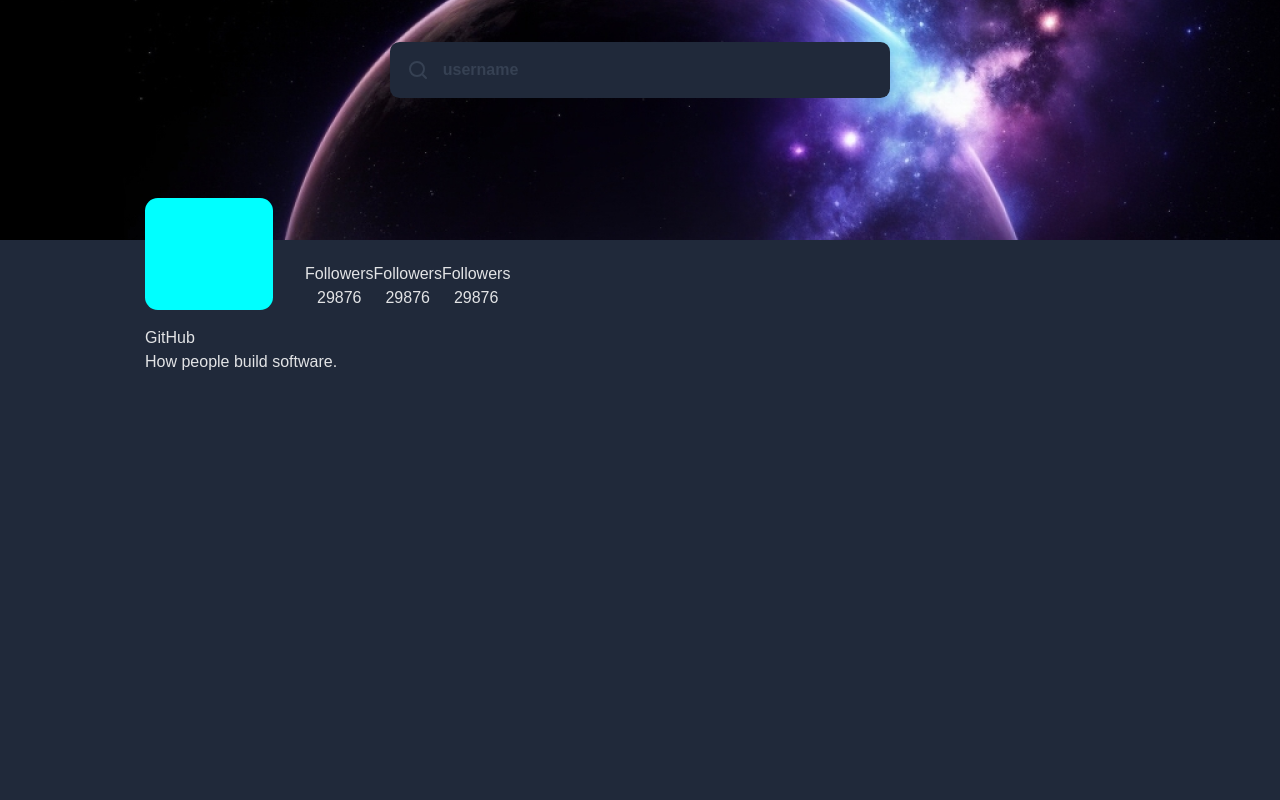
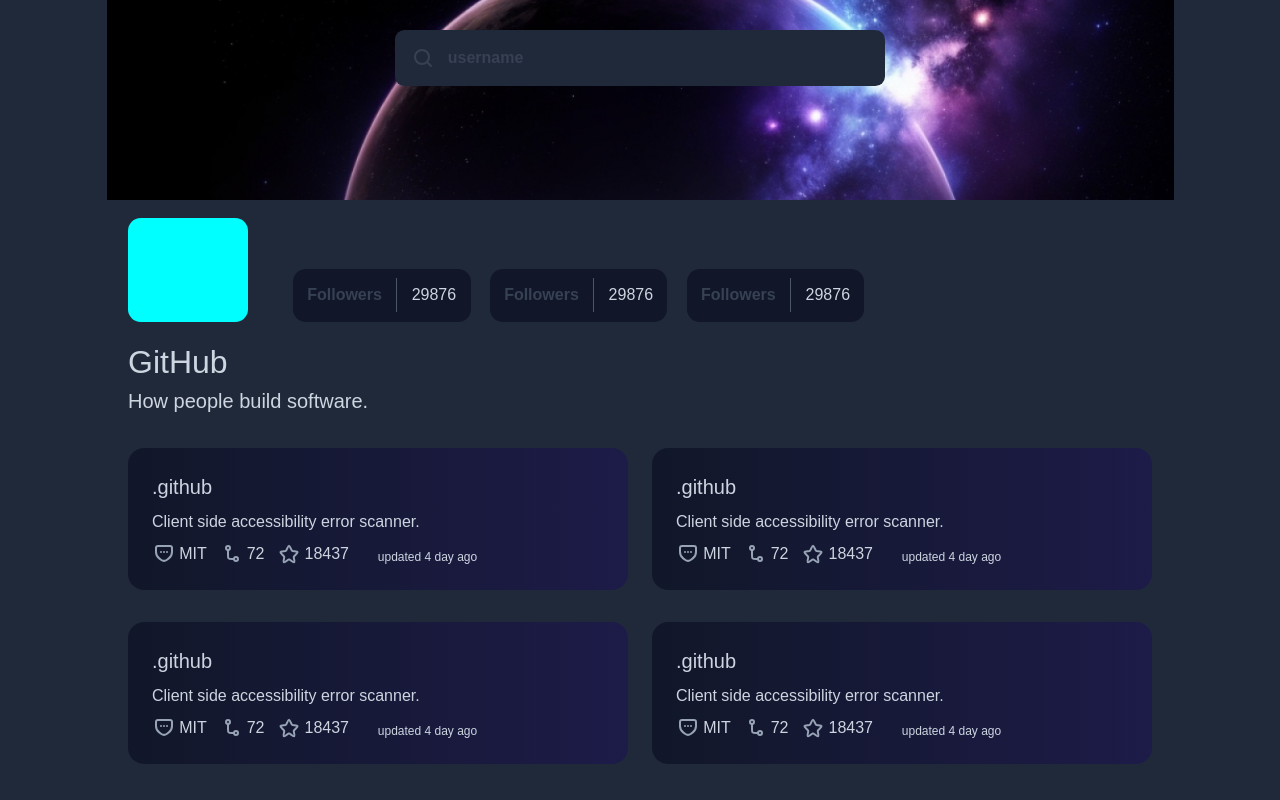
Before and after one commit to Hnehem/github-profile, a React (Vite) app: page / in a window 1280 px wide. Built offline with nearby package versions, Linux system fonts and the light colour scheme.

Commit message:
new componentes and styles added

```diff
--- a/src/App.css
+++ b/src/App.css
@@ -1,21 +1,22 @@
 #root {
+  width: 100%;
   max-width: 100vw;
   min-height: 100vh;
-  display: flex;
-  justify-content: center;
-  margin: 0 auto;
-  padding: 2rem;
-  text-align: center;
+  color: #CDD5E0;
+  padding: 0 4rem;
   background-image: url('./assets/hero-image-github-profile.png');
   background-repeat: no-repeat;
-  background-size: 100%;
+  background-size: auto 25%;
+  background-position: top;
   background-color: #20293A;
 }
 
 #container {
-  width: 990px;
-  max-width: 1200px;
+  width: auto;
+  max-width: 1152px;
+  height: auto;
   display: flex;
   flex-direction: column;
   align-items: center;
+  margin: 0 4rem
 }
--- a/src/App.jsx
+++ b/src/App.jsx
@@ -1,14 +1,16 @@
-import './App.css'
-import SearchUser from './components/SearchUser'
-import UserProfile from './components/UserProfile'
+import "./App.css";
+import SearchUser from "./components/SearchUser";
+import UserProfile from "./components/UserProfile";
+import UserRepositories from "./components/UserRepositories";
 
 function App() {
   return (
-  <div id='container'>
-    <SearchUser />
-    <UserProfile />
-  </div>
-  )
+      <div id="container">
+        <SearchUser />
+        <UserProfile />
+        <UserRepositories />
+      </div>
+  );
 }
 
-export default App
+export default App;
--- /dev/null
+++ b/src/components/ProfileDetail.css
@@ -0,0 +1,18 @@
+.detail {
+    display: flex;
+    margin: 0 0.4rem 0 0.8rem;
+    padding: .6rem;
+    border-radius: 0.8rem;
+    background-color: #111729;
+}
+
+.title {
+    font-weight: 600;
+    color: #364153;
+    padding: 0.3rem 0.9rem 0.3rem 0.3rem;
+    border-right: 1.3px solid #4A5567;
+}
+
+.val {
+    padding: 0.3rem 0.3rem 0.3rem 0.9rem;
+}
--- a/src/components/ProfileDetail.jsx
+++ b/src/components/ProfileDetail.jsx
@@ -1,3 +1,5 @@
+import '../components/ProfileDetail.css'
+
 // eslint-disable-next-line react/prop-types
 export default function ProfileDetail({title, value}) {
     return (
--- /dev/null
+++ b/src/components/Repository.css
@@ -0,0 +1,37 @@
+.repositoryCard {
+    min-width: 410px;
+    height: auto;
+    display: flex;
+    flex-direction: column;
+    padding: 1.5rem;
+    border-radius: 1rem;
+    background: linear-gradient(90deg, #111729, #1D1B48);
+}
+
+.repoTitle {
+    font-size: 1.25rem;
+}
+
+.repoDescription {
+    font-size: 1rem;
+    margin: 0.5rem 0;
+}
+
+.repoData {
+    display: flex;
+    align-items: end;
+}
+
+.repoData div {
+    display: flex;
+    margin-right: 0.8rem;
+}
+
+.repoData div img {
+    margin-right: 0.2rem;
+}
+
+.repoData > p {
+    font-size: 0.75rem;
+    margin-left: 1rem;
+}
--- /dev/null
+++ b/src/components/Repository.jsx
@@ -0,0 +1,30 @@
+import mitImg from '../assets/Chield_alt.svg';
+import nestingImg from '../assets/Nesting.svg';
+import starImg from '../assets/Star.svg';
+import '../components/Repository.css'
+
+export default function Repository() {
+  return (
+    <div className="repositoryCard">
+      <p className="repoTitle">.github</p>
+      <p className="repoDescription">
+        Client side accessibility error scanner.
+      </p>
+      <div className="repoData">
+        <div>
+            <img src={mitImg} alt="chield icon" />
+            <p>MIT</p>
+        </div>
+        <div>
+            <img src={nestingImg} alt="shared icon" />
+            <p>72</p>
+        </div>
+        <div>
+            <img src={starImg} alt="star icon" />
+            <p>18437</p>
+        </div>
+        <p>updated 4 day ago</p>
+      </div>
+    </div>
+  );
+}
--- a/src/components/SearchUser.css
+++ b/src/components/SearchUser.css
@@ -1,10 +1,16 @@
+.searchContainer {
+  width: 100%;
+  height: 16rem;
+  display: flex;
+  justify-content: center;
+}
+
 .search {
-  width: 500px;
-  height: auto;
+  width: 490px;
+  height: fit-content;
   display: flex;
   padding: 1rem;
-  margin-top: 0.6rem;
-  margin-bottom: 8.9rem;
+  margin-top: 1.9rem;
   border: none;
   border-radius: 0.6rem;
   background-color: #20293a;
--- a/src/components/SearchUser.jsx
+++ b/src/components/SearchUser.jsx
@@ -1,11 +1,13 @@
-import './SearchUser.css';
-import mySearch from '../assets/Search.svg';
+import "./SearchUser.css";
+import mySearch from "../assets/Search.svg";
 
 export default function SearchUser() {
-    return (
-        <div className='search'>
-            <img src={mySearch} alt="search" />
-            <input type="text" placeholder="username" />
-        </div>
-    )
+  return (
+    <div className="searchContainer">
+      <div className="search">
+        <img src={mySearch} alt="search" />
+        <input type="text" placeholder="username" />
+      </div>
+    </div>
+  );
 }
--- a/src/components/UserProfile.css
+++ b/src/components/UserProfile.css
@@ -12,9 +12,9 @@
 }
 
 .profileImg {
-    width: 8rem;
-    height: 7rem;
-    margin-top: -2.6rem;
+    width: 7.5rem;
+    height: 6.5rem;
+    margin-top: -2.4rem;
     margin-right: 2rem;
     padding: 0.2rem;
     background-color: aqua;
@@ -29,3 +29,11 @@
     text-align: start;
     margin-top: 1rem;
 }
+
+.userName {
+    font-size: 2rem;
+}
+
+.userDescription {
+    font-size: 1.25rem;
+}
--- a/src/components/UserProfile.jsx
+++ b/src/components/UserProfile.jsx
@@ -16,7 +16,7 @@
             </div>
             <div className="user">
                 <p className="userName">GitHub</p>
-                <p className="userDescrption">How people build software.</p>
+                <p className="userDescription">How people build software.</p>
             </div>
         </div>
     )
--- /dev/null
+++ b/src/components/UserRepositories.css
@@ -0,0 +1,7 @@
+#repositories {
+    width: 100%;
+    margin-top: 2rem;
+    display: grid;
+    grid-template-columns: repeat(auto-fit, minmax(410px, 1fr));
+    gap: 2rem 1.5rem;
+}
--- /dev/null
+++ b/src/components/UserRepositories.jsx
@@ -0,0 +1,13 @@
+import Repository from "./Repository";
+import '../components/UserRepositories.css';
+
+export default function UserRepositories() {
+    return(
+        <div id='repositories'>
+            <Repository />
+            <Repository />
+            <Repository />
+            <Repository />
+        </div>
+    )
+}
```
